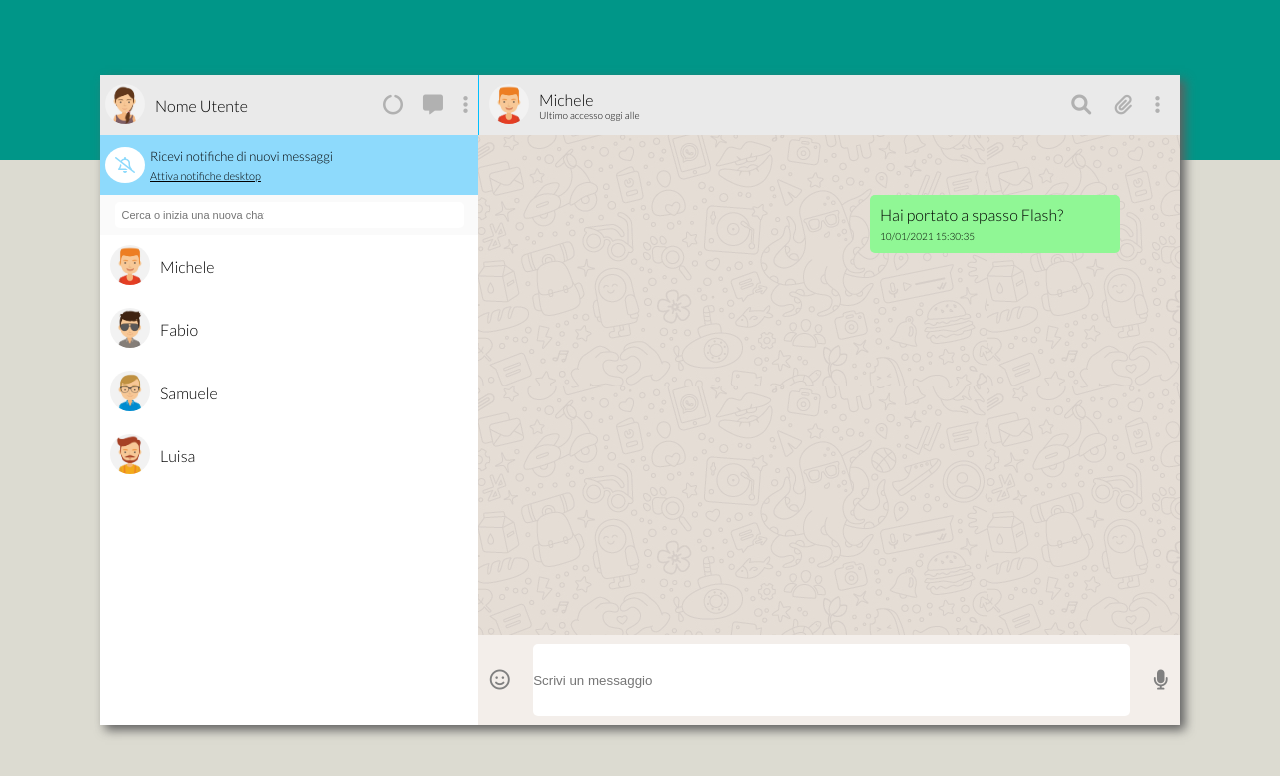
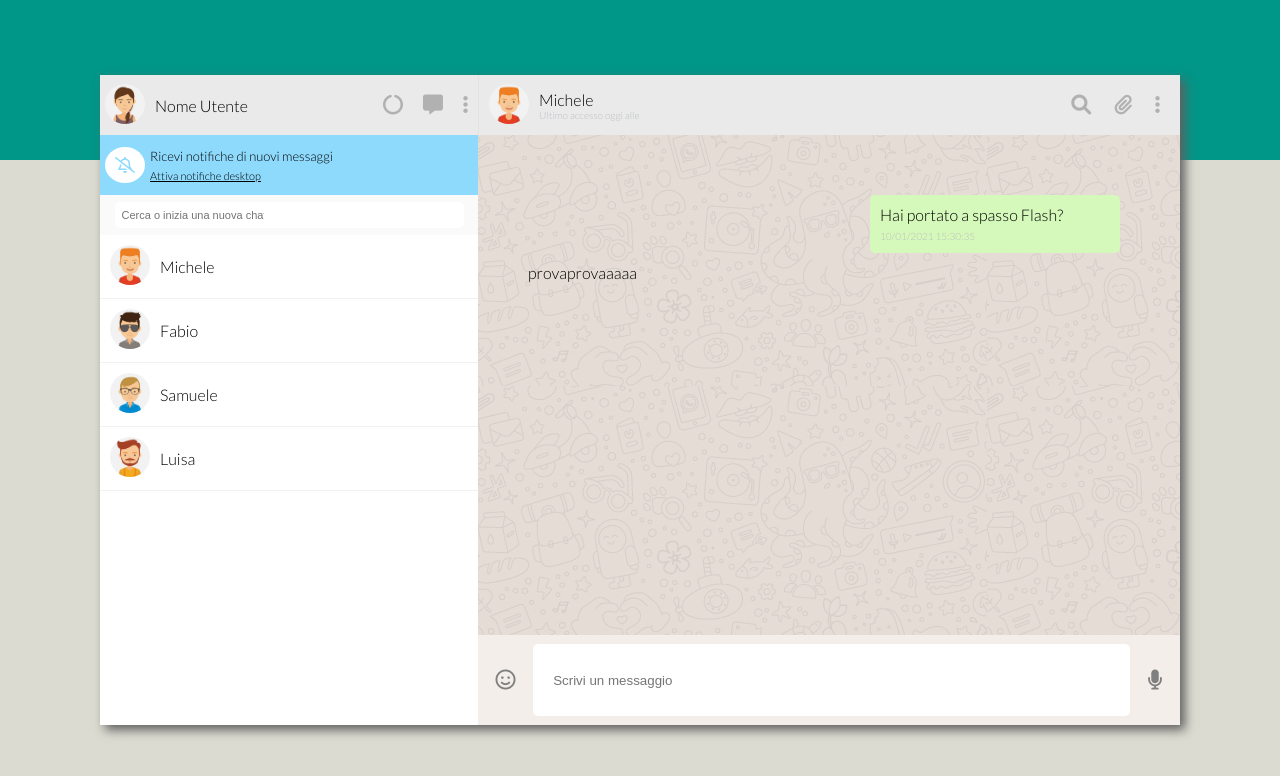
Before and after one commit to AnnaStark0/js-html-css-boolzap, a plain HTML site: page index.html in a window 1280 px wide. Drawn offline with nearby package versions, Linux system fonts and the light colour scheme.

Commit message:
Prova git

```diff
--- a/css/style.css
+++ b/css/style.css
@@ -138,6 +138,7 @@ font-family: 'Lato', sans-serif;
     display: flex;
     align-items: center;
    padding: 10px;
+   border-bottom: 1px solid #f1f1f1;
 }
 
 .rowContacts #avatar {
@@ -154,7 +155,7 @@ font-family: 'Lato', sans-serif;
 .col2 {
     height: 100%;
     width: 65%;
-    background-color: deepskyblue;
+    background-color: #e2e2e2;
 }
 
 /*Row Chat*/
@@ -201,7 +202,7 @@ max-width: 250px;
 }
 
 .sent {
-    background-color: rgb(144, 247, 149);
+    background-color: #d5f9ba;
     margin-left: auto;
 }
 .received {
@@ -210,6 +211,11 @@ max-width: 250px;
 
 .messageDate, .accesso {
     font-size: 10px;
+    color: #babdbf;
+}
+
+.messageDate {
+    text-align: end;
 }
 
 
@@ -220,7 +226,7 @@ max-width: 250px;
     background-color: #f3eeea;
 
     display: flex;
-    justify-content: space-around;
+    justify-content: space-evenly;
     align-items: center;
 }
 
@@ -229,6 +235,7 @@ max-width: 250px;
     height: 80%;
     border: none;
     border-radius: 5px;
+    padding:20px;
 }
 
 .rowText i {
--- a/index.html
+++ b/index.html
@@ -138,7 +138,7 @@
                         </div>
                         <!--///Message Box Send-->
 
-
+provaprovaaaaa
 
 
 
```
